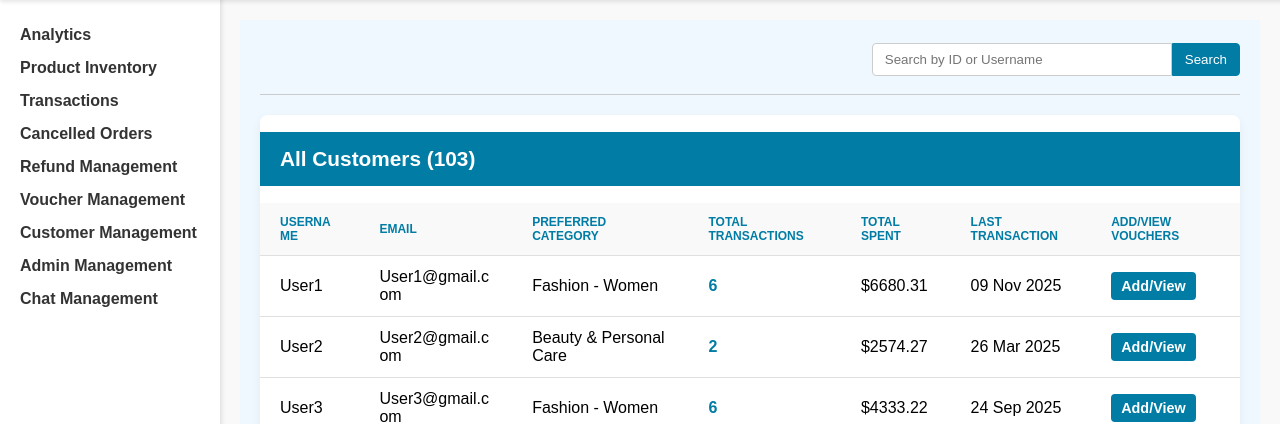
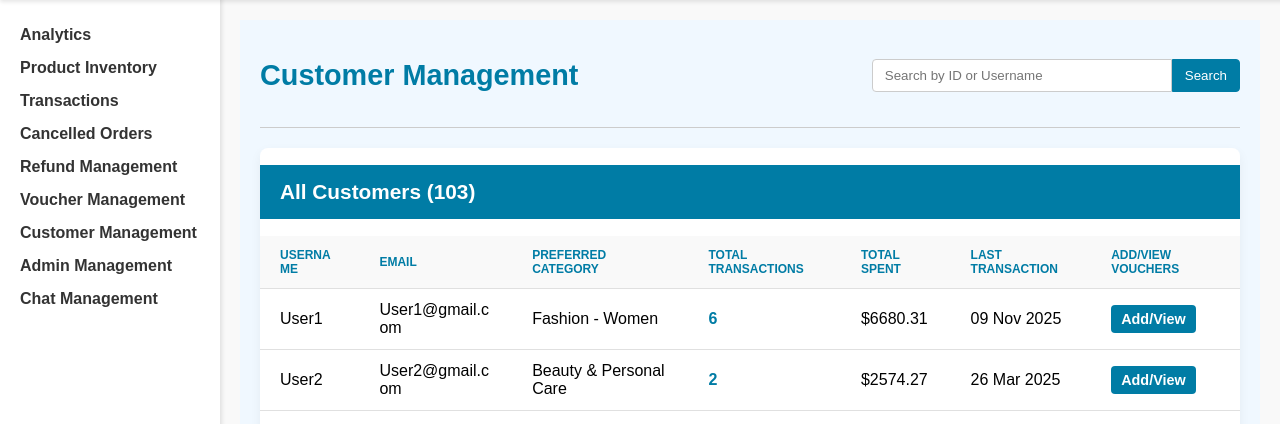
Before and after one commit to sucrameht/aurora-mart, a Django app: page /aurora_admin/customers/ in a window 1280 px wide. Shown: the part 60-484 px from the top of the page. Run offline with Django 5.2, Linux system fonts and the light colour scheme; a user stored in the database is signed in; data comes from the database, SQL or seed files in the repository; data that the repository does not hold is empty.

Commit message:
Make page header visible for Customer Page

```diff
--- a/aurora_mart_proj/auroraadmin/templates/auroraadmin/customer.html
+++ b/aurora_mart_proj/auroraadmin/templates/auroraadmin/customer.html
@@ -9,7 +9,7 @@
 
 <div class="customer-container">
     <div class="customer-header">
-        <h1 class="customer-title">{{ page_title }}</h1>
+        <h1 class="customer-title">Customer Management</h1>
 
         <form method="GET" action="{% url 'auroraadmin:customers_list' %}" class="search-form">
             <input type="hidden" name="sort" value="{{ current_sort }}">
```
